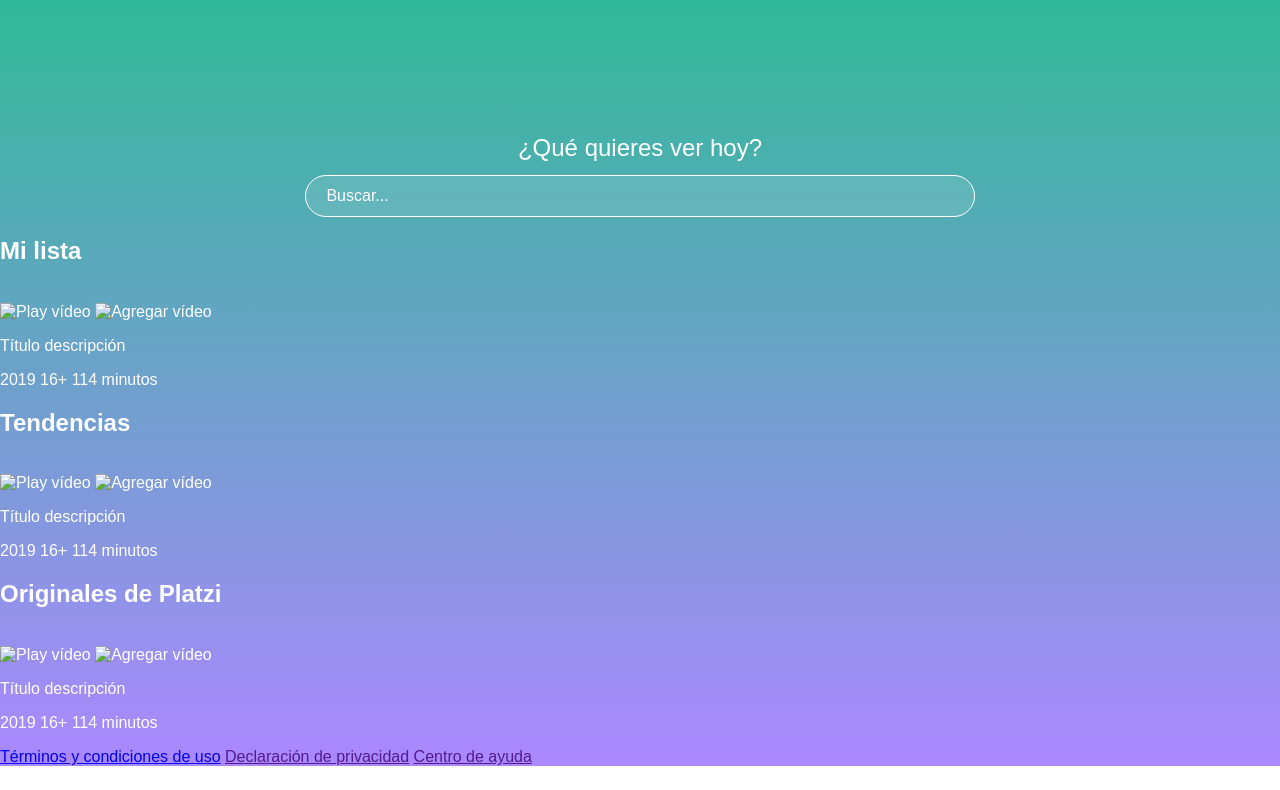
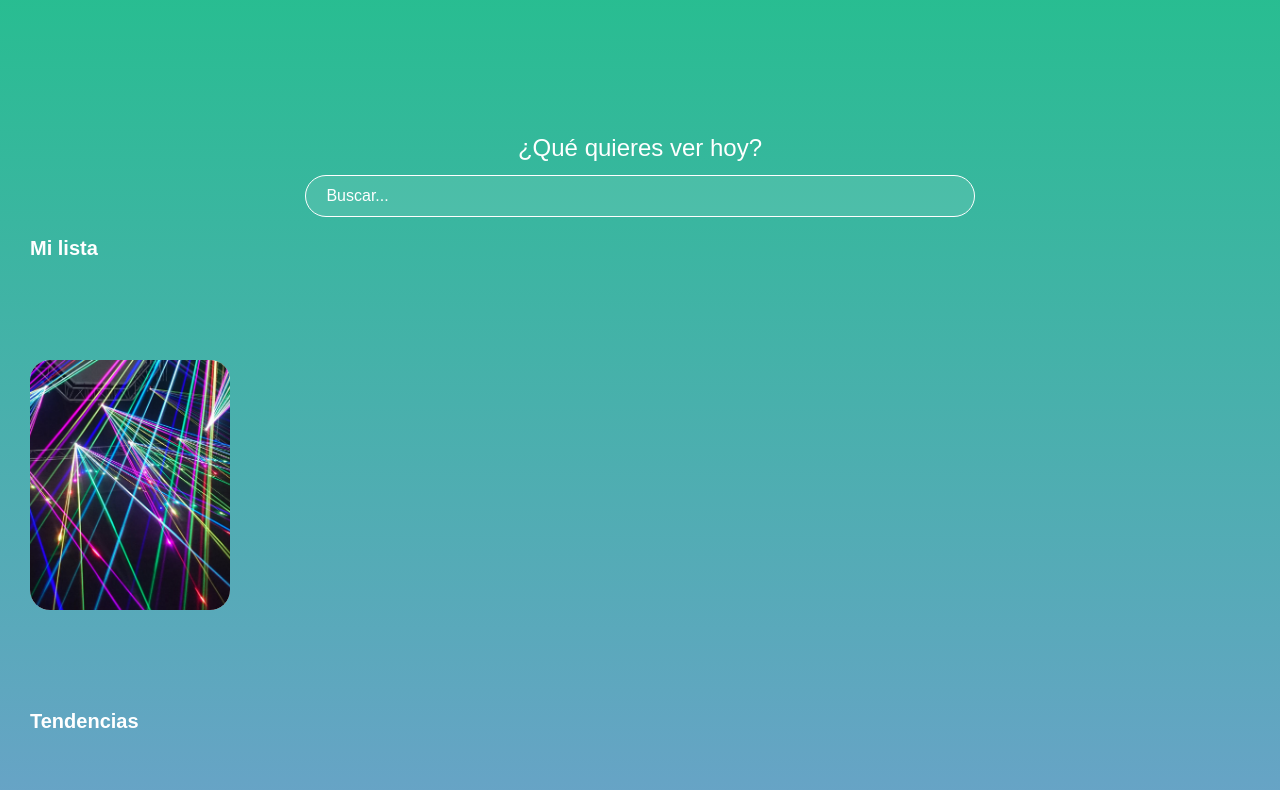
Before and after one commit to aarrieth/platzi-video-v2, a website: page src/public/index.html in a window 1280 px wide. Shown: the part 94-884 px from the top of the page. Before the commit the page ends 860 px from the top, so only its background shows below. Drawn offline with Linux system fonts and the light colour scheme; a web font is replaced by a local one.

Commit message:
Se agrega section de carousel

```diff
--- a/src/public/index.html
+++ b/src/public/index.html
@@ -16,7 +16,7 @@
         <header class="header">
             <div class="header__logo">
                 <div class="header__logo-img">
-                    <img src="" alt="logo platzi Video" class="logo">
+                    <img src="../img/platziVideoLogo.png" alt="logo platzi Video" class="logo">
                 </div>
             </div>
             <div class="header__menu">
@@ -47,11 +47,11 @@
         <section class="carousel">
             <div class="carousel__container">
                 <div class="carousel-items">
-                    <img src="../images/img1.jpeg" alt="" class="carousel-items__img">
+                    <img src="../img/prueba.jpeg" alt="" class="carousel-items__img">
                     <div class="carousel-items__details">
                         <div>
-                            <img src="../images/play.png" alt="Play vídeo">
-                            <img src="../images/plus.png" alt="Agregar vídeo">
+                            <img src="../img/play.png" alt="Play vídeo">
+                            <img src="../img/plus.png" alt="Agregar vídeo">
                         </div>
                         <p class="carousel-items__details--title items__details--margin">Título descripción</p>
                         <p class="carousel-items__details--subtitle items__details--margin">2019 16+ 114 minutos</p>
@@ -66,11 +66,11 @@
         <section class="carousel">
             <div class="carousel__container">
                 <div class="carousel-items">
-                    <img src="../images/img1.jpeg" alt="" class="carousel-items__img">
+                    <img src="../img/prueba.jpeg" alt="" class="carousel-items__img">
                     <div class="carousel-items__details">
                         <div>
-                            <img src="../images/play.png" alt="Play vídeo">
-                            <img src="../images/plus.png" alt="Agregar vídeo">
+                            <img src="../img/play.png" alt="Play vídeo">
+                            <img src="../img/plus.png" alt="Agregar vídeo">
                         </div>
                         <p class="carousel-items__details--title items__details--margin">Título descripción</p>
                         <p class="carousel-items__details--subtitle items__details--margin">2019 16+ 114 minutos</p>
@@ -85,11 +85,11 @@
         <section class="carousel">
             <div class="carousel__container">
                 <div class="carousel-items">
-                    <img src="../images/img1.jpeg" alt="" class="carousel-items__img">
+                    <img src="../img/prueba.jpeg" alt="" class="carousel-items__img">
                     <div class="carousel-items__details">
                         <div>
-                            <img src="../images/play.png" alt="Play vídeo">
-                            <img src="../images/plus.png" alt="Agregar vídeo">
+                            <img src="../img/play.png" alt="Play vídeo">
+                            <img src="../img/plus.png" alt="Agregar vídeo">
                         </div>
                         <p class="carousel-items__details--title items__details--margin">Título descripción</p>
                         <p class="carousel-items__details--subtitle items__details--margin">2019 16+ 114 minutos</p>
--- a/src/styles/styles.css
+++ b/src/styles/styles.css
@@ -114,3 +114,101 @@ ul:hover {
 .input:focus {
     outline: none;
 }
+
+
+/*
+    carousel
+*/
+
+.container__title-carousel {
+    width: 100%;
+}
+
+.container__title-carousel h2 {
+    margin: 20px 20px 20px 30px;
+    font-size: 20px;
+}
+
+.carousel {
+    width: 100%;
+    /*overflow: scroll; */
+    padding: 30px;
+    position: relative;
+    box-sizing: border-box;
+    /*para que los elementos hijos se posicionen en relación a su padre*/
+    scrollbar-width: none;
+}
+
+.carousel__container {
+    white-space: nowrap;
+    margin: 50px 0px;
+    display: flex;
+}
+
+.carousel-items {
+    background-color: #fff;
+    width: 200px;
+    height: 250px;
+    border-radius: 20px;
+    overflow: hidden;
+    margin-right: 10px;
+    justify-content: center;
+    cursor: pointer;
+    transition: 450ml all;
+    transform-origin: center left;
+    position: relative;
+}
+
+.carousel-items:hover~.carousel-items {
+    transform: translate3d(100px, 0, 0);
+}
+
+.carousel__container:hover .carousel-items {
+    opacity: 0.3;
+}
+
+.carousel__container:hover .carousel-items:hover {
+    transform: scale(1.5);
+    opacity: 1;
+}
+
+.carousel-items__img {
+    width: 200px;
+    height: 250px;
+    object-fit: cover;
+}
+
+.carousel-items__details {
+    background: linear-gradient (to top, rgba(0, 0, 0, 0.9) 0%, rgba(0, 0, 0, 0) 100%);
+    font-size: 10px;
+    opacity: 0;
+    transition: 450ms opacity;
+    padding: 10px;
+    position: absolute;
+    top: 0;
+    right: 0;
+    bottom: 0;
+    left: 0;
+    display: flex;
+    flex-direction: column;
+    justify-content: flex-end;
+}
+
+.carousel-items__details:hover {
+    opacity: 1;
+}
+
+.carousel-items__detail img {
+    width: 20%;
+}
+
+.items__details--margin {
+    margin: 0;
+    margin-top: 2%;
+}
+
+
+/*
+::-webkit-scrollbar {
+    display: none;
+} */
```
Also changed, not shown: src/img/play.png (added), src/img/plus.png (added), src/img/prueba.jpeg (added).
